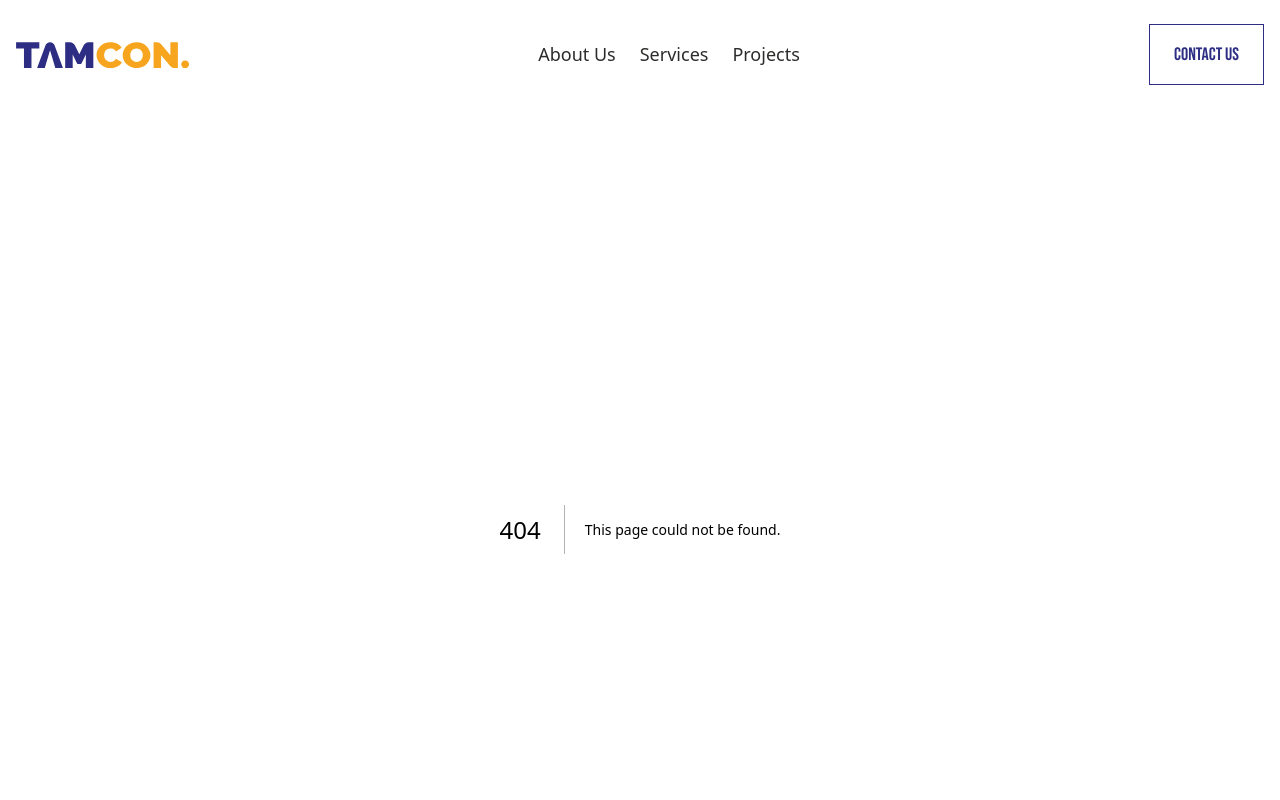
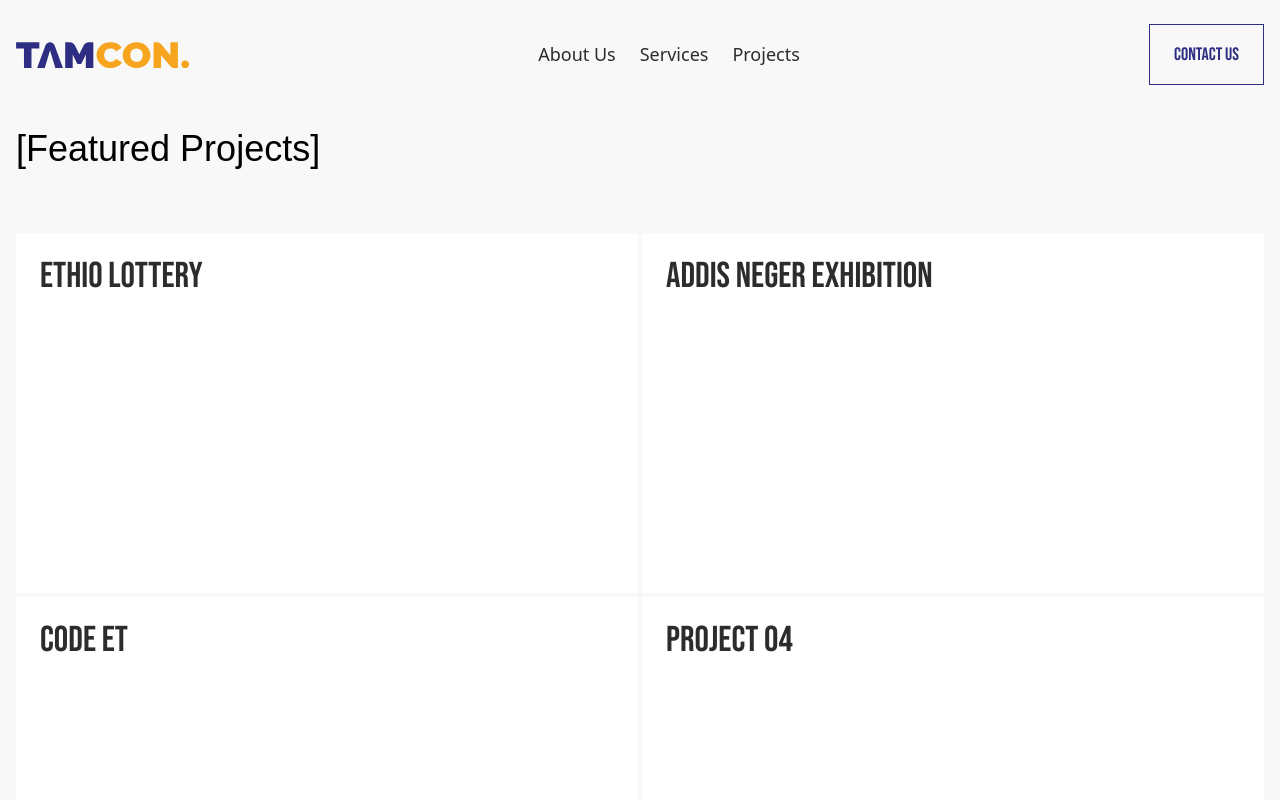
Before and after one commit to DevSoldiers/tamcon-web, a Next.js app: page /projects in a window 1280 px wide. Before the commit this address had no page. Shown: the top 800 px of the page. Built offline with nearby package versions, Linux system fonts and the light colour scheme; a web font is replaced by a local one.

Commit message:
ft: projects-section.

```diff
--- a/src/_components/container.tsx
+++ b/src/_components/container.tsx
@@ -1,4 +1,4 @@
-import  { JSX, ReactNode } from "react";
+import { JSX, ReactNode } from "react";
 import { clsx } from "clsx";
 import { twMerge } from "tailwind-merge";
 
@@ -11,13 +11,13 @@
   className?: string;
 };
 
-export default function Container({ children, className }: ContainerProps): JSX.Element {
+export default function Container({
+  children,
+  className,
+}: ContainerProps): JSX.Element {
   return (
     <section
-      className={cn(
-        "px-4 box-border max-w-[1440px] w-full mx-auto",
-        className
-      )}
+      className={cn("px-4 box-border max-w-[1440px] w-full mx-auto", className)}
     >
       {children}
     </section>
--- /dev/null
+++ b/src/_content/projects_content.ts
@@ -0,0 +1,14 @@
+export const projects_list = [
+    {
+        name: "Ethio Lottery"
+    },
+    {
+        name: "Addis Neger Exhibition"
+    },
+    {
+        name: "Code Et"
+    },
+    {
+        name: "Project 04"
+    }
+];
--- a/src/_ui/footer.logo.ui.tsx
+++ b/src/_ui/footer.logo.ui.tsx
@@ -5,7 +5,7 @@
 
 export default function Footer_Logo_section() {
   return (
-    <Container className="grid gap-y-16 md:gap-y-[90px] pb-16">
+    <Container className="grid gap-y-16 md:gap-y-[90px] pb-16 bg-primary-25">
       <Image
         src={"/Logo/tamcon.logo.svg"}
         width={0}
--- a/src/_ui/navbar.ui.tsx
+++ b/src/_ui/navbar.ui.tsx
@@ -3,10 +3,11 @@
 import Sidebar from "./sidebar.ui";
 import { font_header } from "@/app/fonts/fonts";
 import Link from "next/link";
+import { headers } from "next/headers";
 
-export default function Navbar() {
+export default async function Navbar() {
   return (
-    <Container>
+    <Container className="bg-primary-25">
       <nav className="flex justify-between items-center mt-6 mb-11">
         <Link className="w-[173px] aspect-auto-1" href={"/"}>
           <Image
--- a/src/_ui/projects.ui.tsx
+++ b/src/_ui/projects.ui.tsx
@@ -4,7 +4,7 @@
 
 export default function Projects() {
   return (
-    <Container className="mt-9 bg-white flex flex-col">
+    <Container className="mt-9 bg-primary-25 flex flex-col">
       <h2
         className={`${font_accent.className} text-2xl md:text-4xl font-bold text-primary-600 mb-8`}
       >
@@ -15,7 +15,10 @@
         {Array(3)
           .fill(0)
           .map((_, key) => (
-            <article key={key} className="projects_card py-8 md:pt-8 w-full h-[180px] md:h-[260px] overflow-clip border-b-[1px] border-b-primary-25">
+            <article
+              key={key}
+              className="projects_card py-8 md:pt-8 w-full h-[180px] md:h-[260px] overflow-clip border-b-[1px] border-b-primary-25"
+            >
               <h2
                 className={`${font_header.className} uppercase text-3xl md:text-5xl text-gray-500`}
               >
--- a/src/_ui/winners.ui.tsx
+++ b/src/_ui/winners.ui.tsx
@@ -4,7 +4,7 @@
 
 export default function Winners() {
   return (
-    <Divider className="md:h-[720px] gap-x-10 max-md:pb-16">
+    <Divider className="md:h-[720px] gap-x-10 max-md:pb-16 bg-primary-25">
       <article className="bg-primary-600 h-[390px] w-full md:h-full advert_section max-md:mb-8" />
       <Container className="md:px-0 md:w-full md:max-w-full flex flex-col items-baseline md:pr-[120px] max-md:mt-8">
         <article className="flex flex-col items-baseline md:pr-[120px] max-md:mt-8">
--- a/src/app/globals.css
+++ b/src/app/globals.css
@@ -34,7 +34,7 @@
   --color-primary-200: #efefef;
   --color-primary-100: #d3d3e5;
   --color-primary-50: #e8e8f2;
-  --color-primary-25: #f2f2f8;
+  --color-primary-25: #f8f8f8;
 
   /* Secondary Shades */
   --color-secondary-900: #4a3109;
--- a/src/app/layout.tsx
+++ b/src/app/layout.tsx
@@ -34,7 +34,7 @@
   return (
     <html lang="en">
       <body
-        className={`${geistSans.variable} ${geistMono.variable} antialiased`}
+        className={`${geistSans.variable} ${geistMono.variable} antialiased bg-primary-25`}
       >
         <Navbar />
         {children}
--- a/src/app/page.tsx
+++ b/src/app/page.tsx
@@ -7,13 +7,13 @@
 
 export default function Home() {
   return (
-    <>
+    <section className="bg-primary-25">
       <Hero />
       <Services />
       <Projects />
       <Winners />
       <Testimony />
       <ContactUI />
-    </>
+    </section>
   );
 }
--- /dev/null
+++ b/src/app/projects/page.tsx
@@ -0,0 +1,26 @@
+import Container from "@/_components/container";
+import { font_accent, font_header } from "../fonts/fonts";
+import { projects_list } from "@/_content/projects_content";
+
+export default function FeaturedProjects() {
+  return (
+    <Container>
+      <h2 className={`${font_accent.className} text-2xl md:text-4xl font-bold`}>
+        <span>[</span>
+        Featured Projects
+        <span>]</span>
+      </h2>
+      <section className="projects_container grid md:grid-cols-2 gap-1 mt-[90px] md:mt-16">
+        {projects_list?.map((item, key) => (
+          <article key={key} className="p-6 min-h-[360px] bg-white">
+            <h3
+              className={`${font_header.className} text-3xl md:text-4xl text-gray-600`}
+            >
+              {item.name}
+            </h3>
+          </article>
+        ))}
+      </section>
+    </Container>
+  );
+}
```
